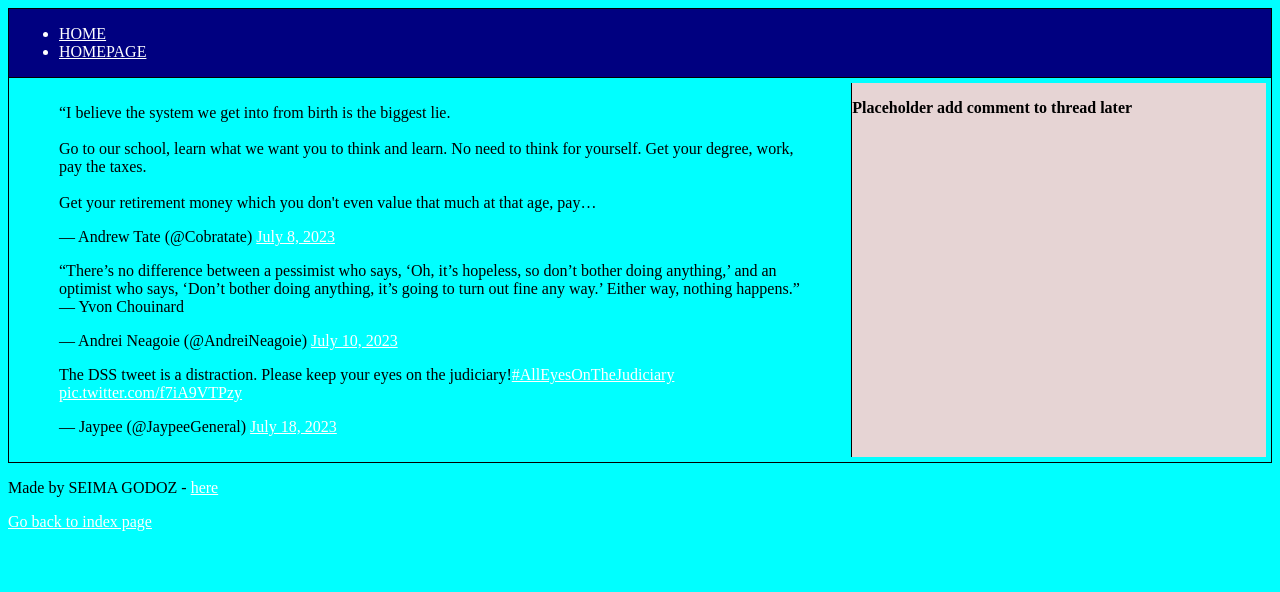
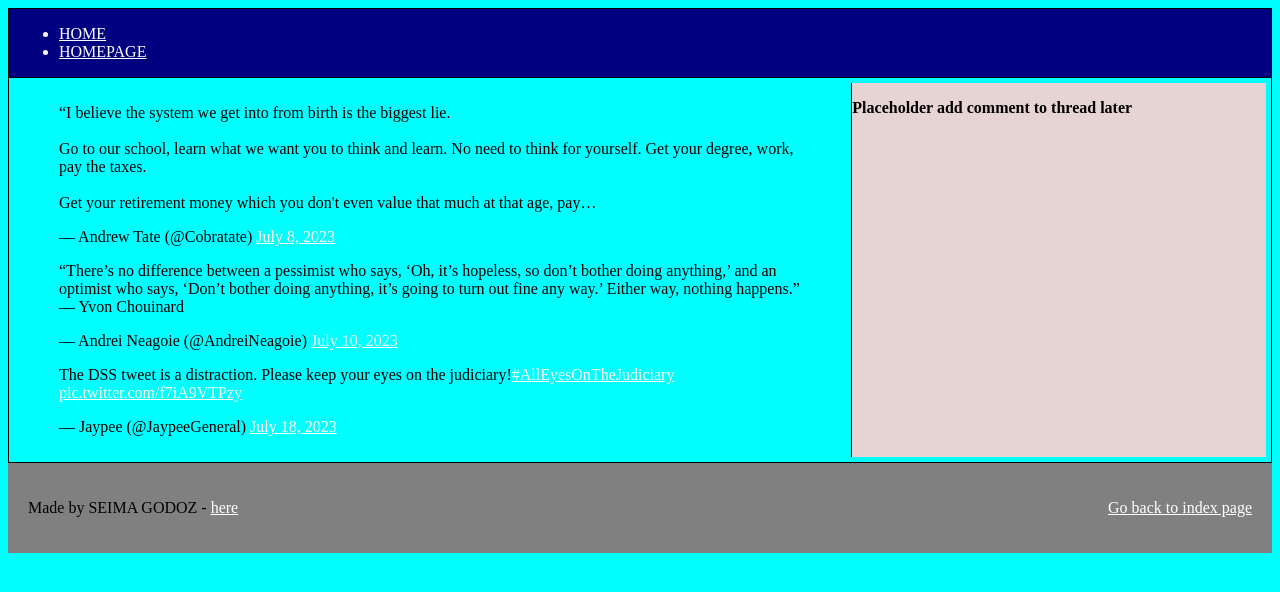
Before and after one commit to seimaV/alx_html_css, a plain HTML site: page Css, Basic/tweets.html in a window 1280 px wide. Drawn offline with Linux system fonts and the light colour scheme.

Commit message:
lasst onr

```diff
--- a/Css, Basic/css/styles.css
+++ b/Css, Basic/css/styles.css
@@ -25,3 +25,12 @@ aside
     background-color: rgb(230, 212, 212);
     font-weight: bold;
 }
+
+footer
+{
+    background-color: gray;
+    display: flex;
+    justify-content: space-between;
+    align-items: center;
+    padding: 20px;
+}
--- a/Css, Basic/tweets.html
+++ b/Css, Basic/tweets.html
@@ -33,7 +33,8 @@
         <p>
             Made by SEIMA GODOZ - <a href="https://seimaveex@gmail.com" target="_blank">here</a>
             </p>
+            <a href="index.html" target="_self"> Go back to index page</a>
     </footer>
-    <a href="index.html" target="_self"> Go back to index page</a>
+
 </body>
 </html>
```
Also changed, not shown: flexbox/index.html (+11 -0 lines), flexbox/styles.css (added).
